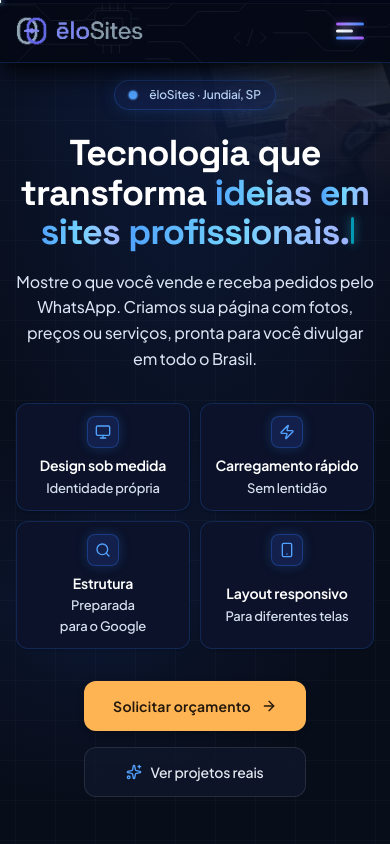
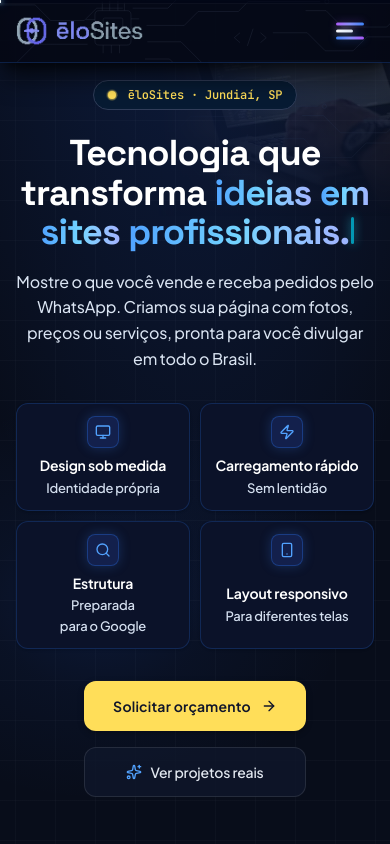
Before and after one commit to elosites-web/eloSites, a React (Vite) app: page / in a window 390 px wide. Shown: the top 844 px of the page. Built offline with nearby package versions, Linux system fonts and the light colour scheme.

Commit message:
design: blend ēloSites indigo with the partnership yellow

```diff
--- a/src/components/Hero.tsx
+++ b/src/components/Hero.tsx
@@ -331,12 +331,12 @@ const HeroInicioSection: React.FC<HeroInicioSectionProps> = ({
             >
               {/* Brand Wordmark & Tagline Kicker */}
               <BiReveal direction="left" delay={50}>
-                <div className="floating-badge inline-flex items-center gap-3 px-3.5 py-1.5 rounded-full bg-blue-950/50 border border-blue-500/25 shadow-[0_0_20px_-4px_rgba(59,130,246,0.3)] backdrop-blur-md">
+                <div className="commercial-kicker floating-badge inline-flex items-center gap-3 px-3.5 py-1.5 rounded-full">
                   <span className="relative flex h-2 w-2">
-                    <span className="animate-ping absolute inline-flex h-full w-full rounded-full bg-blue-400 opacity-75" />
-                    <span className="relative inline-flex rounded-full h-2 w-2 bg-blue-400" />
+                    <span className="animate-ping absolute inline-flex h-full w-full rounded-full bg-current opacity-75" />
+                    <span className="relative inline-flex rounded-full h-2 w-2 bg-current" />
                   </span>
-                  <span className="text-xs sm:text-sm font-medium text-blue-200">
+                  <span className="text-xs sm:text-sm font-medium">
                     ēloSites · Jundiaí, SP
                   </span>
                 </div>
--- a/src/components/ProjectBriefBookingSection.tsx
+++ b/src/components/ProjectBriefBookingSection.tsx
@@ -19,7 +19,6 @@ import {
   Copy,
   Check,
   CalendarPlus,
-  Sparkles,
   ShieldCheck,
   CheckCircle2,
   AlertCircle,
@@ -415,8 +414,7 @@ export const ProjectBriefBookingSection: React.FC<ProjectBriefBookingSectionProp
         <div className="max-w-4xl mx-auto">
           {/* Header */}
           <div className="text-center space-y-4 mb-12 sm:mb-16">
-            <div className="section-kicker inline-flex items-center gap-2 px-3 py-1.5 rounded-full bg-blue-950/70 border border-blue-500/30 text-blue-300 text-xs font-semibold uppercase shadow-[0_0_15px_rgba(59,130,246,0.25)]">
-              <Sparkles className="w-3.5 h-3.5 text-blue-400" aria-hidden="true" />
+            <div className="commercial-kicker section-kicker inline-flex items-center gap-2 px-3 py-1.5 rounded-full text-xs font-semibold uppercase">
               <span>Orçamento e conversa</span>
             </div>
 
@@ -478,7 +476,7 @@ export const ProjectBriefBookingSection: React.FC<ProjectBriefBookingSectionProp
             viewport={{ once: true, amount: 0.08, margin: '0px 0px -40px 0px' }}
             className="w-full"
           >
-            <div className="surface-card rounded-3xl p-6 sm:p-10 relative overflow-hidden bracket-panel bg-[#090E23] border border-blue-500/25 shadow-2xl">
+            <div className="surface-card commercial-panel rounded-3xl p-6 sm:p-10 relative overflow-hidden bracket-panel border border-blue-500/25 shadow-2xl">
             <div
               className="ambient-glow-orb ambient-glow-blue-soft pointer-events-none absolute top-0 right-0 w-80 h-80 rounded-full bg-blue-500/[0.05] blur-3xl"
               style={{ position: 'absolute' }}
--- a/src/components/ServicesSection.tsx
+++ b/src/components/ServicesSection.tsx
@@ -130,8 +130,7 @@ export const ServicesSection: React.FC<ServicesSectionProps> = ({ onNavigateToOr
         {/* Cabeçalho da Seção */}
         <div>
           <div className="max-w-3xl mx-auto text-center space-y-4 mb-12 sm:mb-16">
-            <div className="section-kicker inline-flex items-center gap-2 px-3.5 py-1.5 rounded-full bg-slate-900/90 border border-white/[0.08] text-indigo-300 text-xs sm:text-sm font-semibold uppercase">
-              <Sparkles className="w-3.5 h-3.5" aria-hidden="true" />
+            <div className="commercial-kicker section-kicker inline-flex items-center gap-2 px-3.5 py-1.5 rounded-full text-xs sm:text-sm font-semibold uppercase">
               <span>SERVIÇOS & CONDIÇÕES COMERCIAIS</span>
             </div>
             <SplitLines
@@ -381,10 +380,10 @@ export const ServicesSection: React.FC<ServicesSectionProps> = ({ onNavigateToOr
             {/* Bloco de Orçamento Personalizado sob Medida */}
             <BiReveal direction="up" delay={150} className="mt-8 w-full">
               <Interactive3DCard maxTilt={0} className="w-full">
-                <div className="glass-card-interactive surface-card service-card scroll-perf-card relative rounded-2xl bg-[#090E23] border border-blue-500/25 hover:border-blue-400/50 p-6 sm:p-8 !mb-0 shadow-2xl shadow-black/80 bracket-panel transition-all">
+                <div className="glass-card-interactive surface-card commercial-panel service-card scroll-perf-card relative rounded-2xl border border-blue-500/25 hover:border-blue-400/50 p-6 sm:p-8 !mb-0 shadow-2xl shadow-black/80 bracket-panel transition-all">
                   <div className="flex flex-col lg:flex-row items-center justify-between gap-6">
                     <FadeInBlock delay={30} className="space-y-2 text-center lg:text-left">
-                      <div className="inline-flex items-center gap-1.5 text-xs text-indigo-400 font-semibold uppercase">
+                      <div className="inline-flex items-center gap-1.5 font-mono text-xs text-(--cor-destaque-comercial) font-semibold uppercase">
                         <Sparkles className="w-4 h-4" />
                         <span>Orçamento Sob Medida</span>
                       </div>
@@ -401,7 +400,7 @@ export const ServicesSection: React.FC<ServicesSectionProps> = ({ onNavigateToOr
                         <button
                           type="button"
                           onClick={onNavigateToOrcamento}
-                          className="cta-commercial w-full sm:w-auto min-h-12 inline-flex items-center justify-center gap-2 px-5 py-3 sm:py-2.5 rounded-xl text-xs sm:text-sm font-bold"
+                          className="cta-commercial cta-commercial-ice w-full sm:w-auto min-h-12 inline-flex items-center justify-center gap-2 px-5 py-3 sm:py-2.5 rounded-xl text-xs sm:text-sm font-bold"
                         >
                           <span className="text-center">Descrever meu projeto</span>
                           <ArrowRight className="w-3.5 h-3.5" />
--- a/src/index.css
+++ b/src/index.css
@@ -42,12 +42,12 @@
   --cor-borda: rgba(59, 130, 246, 0.2);
   --cor-borda-hover: rgba(59, 130, 246, 0.45);
 
-  /* Ações de contratação da ēloSites. */
-  --cor-cta-comercial: #ffb454;
-  --cor-cta-comercial-hover: #ffc77e;
-  --cor-cta-comercial-pressionado: #ef9c3e;
-  --cor-cta-comercial-texto: #23170b;
-  --cor-cta-comercial-foco: #ffe2b8;
+  /* Amarelo da parceria nas decisões de orçamento. */
+  --cor-destaque-comercial: #ffde59;
+  --cor-cta-comercial: var(--cor-destaque-comercial);
+  --cor-cta-comercial-hover: #ffea92;
+  --cor-cta-comercial-pressionado: #f2ca42;
+  --cor-cta-comercial-texto: #10152a;
 
   /* Cor de destaque dinâmica e adaptativa por seção */
   --accent-color: #3b82f6;
@@ -919,6 +919,33 @@ a[id*="whatsapp"] {
   }
 }
 
+.commercial-kicker {
+  color: var(--cor-destaque-comercial);
+  background-color: #071b33;
+  border: 1px solid #303d59;
+  font-family: var(--font-mono);
+}
+
+.section-kicker.commercial-kicker::before {
+  content: '';
+  flex: none;
+  width: 1.25rem;
+  border-top: 2px solid currentColor;
+}
+
+/* Reflexo índigo do logotipo sobre o marinho dos cards da parceria. */
+.surface-card.commercial-panel {
+  background-color: #10182c;
+  background-image: linear-gradient(135deg, rgb(99 102 241 / 12%), transparent 60%);
+}
+
+/* O caminho intermediário usa o azul claro dos botões da parceria. */
+.cta-commercial-ice {
+  --cor-cta-comercial: #b6c8ff;
+  --cor-cta-comercial-hover: #d1ddff;
+  --cor-cta-comercial-pressionado: #acbfff;
+}
+
 /* O fundo opaco mantém o contraste também sobre vidro e fotografia. */
 :is(a, button).cta-commercial {
   min-height: 44px;
@@ -948,7 +975,7 @@ a[id*="whatsapp"] {
 }
 
 .cta-commercial:focus-visible {
-  outline: 2px solid var(--cor-cta-comercial-foco);
+  outline: 2px solid var(--cor-destaque-comercial);
   outline-offset: 3px;
   box-shadow: 0 0 0 3px var(--cor-fundo);
 }
```
Also changed, not shown: 3 other files (tests, documents, lock files or other folders).
